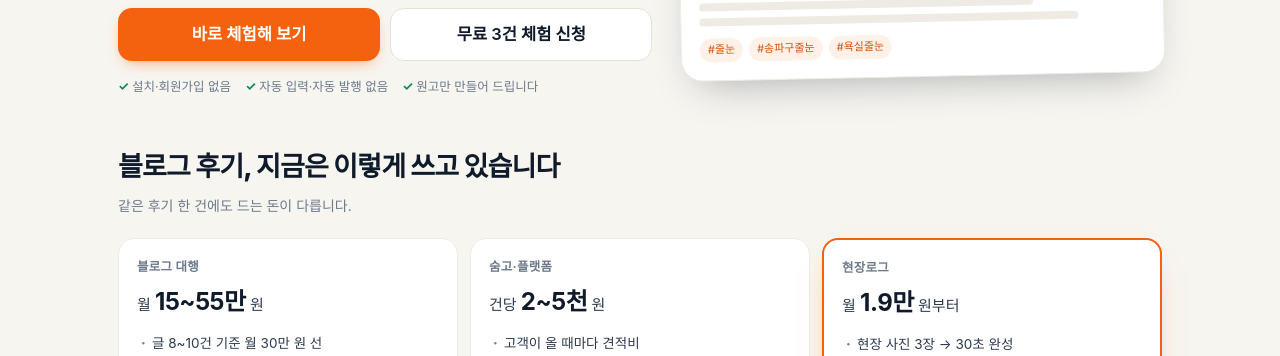
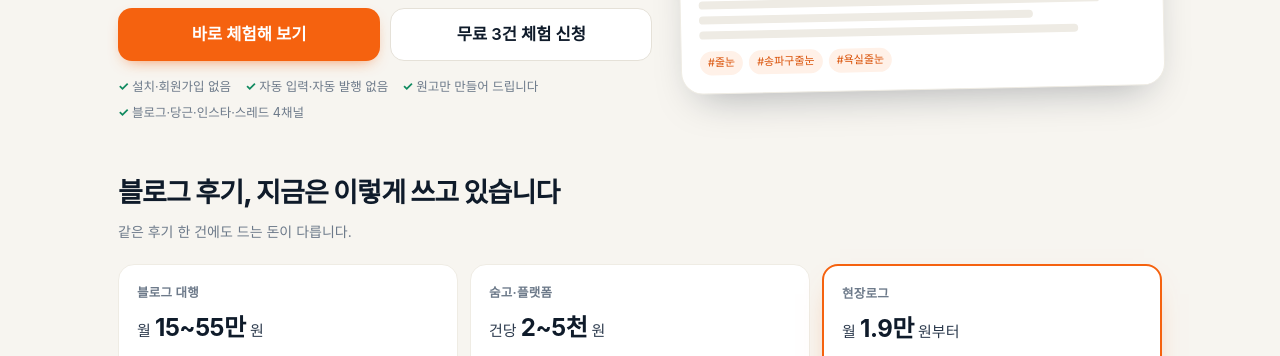
Before and after one commit to lab5037/sigong-log, a plain HTML site: page index.html in a window 1280 px wide. Shown: the part 388-744 px from the top of the page. Drawn offline with Linux system fonts and the light colour scheme; a web font is replaced by a local one.

Commit message:
랜딩 설명에 4채널 반영

```diff
--- a/index.html
+++ b/index.html
@@ -4,9 +4,9 @@
 <meta charset="utf-8" />
 <meta name="viewport" content="width=device-width, initial-scale=1, viewport-fit=cover" />
 <title>현장로그 — 시공·청소 사장님 블로그 후기, 30초에 완성</title>
-<meta name="description" content="현장 사진 3장이면 지역 키워드 제목·공정별 본문·비포애프터 카드가 30초에 나옵니다. 자동 발행 없이 원고만, 내 블로그에 수수료 0원으로 쌓으세요." />
+<meta name="description" content="현장 사진 3장이면 네이버 블로그·당근·인스타·스레드 4채널 후기 원고와 비포애프터 카드가 30초에 나옵니다. 자동 발행 없이 원고만, 내 블로그에 수수료 0원으로 쌓으세요." />
 <meta property="og:title" content="현장로그 — 시공·청소 사장님 블로그 후기 30초 완성" />
-<meta property="og:description" content="대행 월 30만 원, 숨고 건당 수수료 없이. 사진 3장으로 지역 키워드 후기 원고와 비포애프터 카드를 만드세요." />
+<meta property="og:description" content="대행 월 30만 원, 숨고 건당 수수료 없이. 사진 3장으로 블로그·당근·인스타·스레드 후기 원고와 비포애프터 카드를 만드세요." />
 <meta property="og:type" content="website" />
 <meta property="og:site_name" content="현장로그" />
 <meta property="og:locale" content="ko_KR" />
@@ -62,6 +62,7 @@
           <li>설치·회원가입 없음</li>
           <li>자동 입력·자동 발행 없음</li>
           <li>원고만 만들어 드립니다</li>
+          <li>블로그·당근·인스타·스레드 4채널</li>
         </ul>
       </div>
       <div class="hero-card" aria-hidden="true">
```
